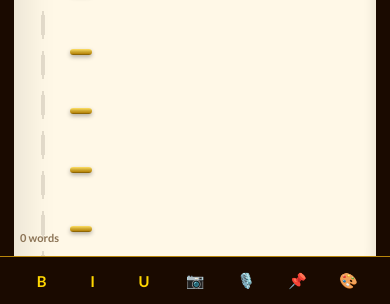
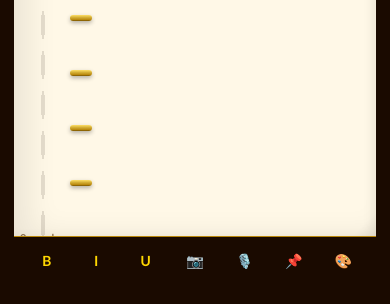
Before and after one commit to gautampiyush440-stack/dear-diary, a plain HTML site: page pages/diary.html in a window 390 px wide. Both pictures are taken after a click on the button "New Entry". Shown: the part 540-844 px from the top of the page. Drawn offline with nearby package versions, Linux system fonts and the light colour scheme; no server answers; a web font is replaced by a local one.

Commit message:
force update

```diff
--- a/css/diary.css
+++ b/css/diary.css
@@ -495,7 +495,7 @@ body {
   overflow-y: auto;
   box-shadow: inset 15px 0 30px rgba(0, 0, 0, 0.08), inset -5px 0 10px rgba(0, 0, 0, 0.05);
   transition: background-color 0.4s ease, background-image 0.4s ease;
-  padding: 30px 20px 80px 20px; /* bottom padding is for typing toolbar clearance */
+  padding: 30px 20px 40px 20px; /* reduced bottom padding since toolbar is in normal flow */
 }
 
 /* Page style classes for canvas */
@@ -675,9 +675,6 @@ body {
    WRITING TOOLBAR (Fixed above keyboard)
    -------------------------------------------------------------------------- */
 .writing-toolbar {
-  position: absolute;
-  bottom: 0;
-  left: 0;
   width: 100%;
   height: 48px;
   background-color: #1A0A00; /* Background #1A0A00 */
@@ -687,6 +684,7 @@ body {
   justify-content: space-around;
   align-items: center;
   z-index: 100;
+  flex-shrink: 0;
 }
 
 .format-btn, .toolbar-tool-btn {
@@ -1552,12 +1550,14 @@ body {
     line-height: 28px;
     min-height: 320px;
   }
-  .write-tools-bar {
-    gap: 10px;
+  .writing-toolbar {
+    gap: 8px;
     padding: 6px 12px;
   }
-  .tool-btn {
-    font-size: 15px;
+  .format-btn, .toolbar-tool-btn {
+    font-size: 14px;
+    width: 28px;
+    height: 28px;
   }
   .polaroid-card {
     width: 140px;
--- a/js/diary.js
+++ b/js/diary.js
@@ -455,11 +455,30 @@ document.addEventListener('DOMContentLoaded', () => {
     newEntryScreen.classList.remove('page-flip-close');
     newEntryScreen.classList.add('active');
     textEditor.focus();
+    if (window.visualViewport) {
+      setTimeout(handleViewportChange, 100);
+    }
+  }
+
+  function handleViewportChange() {
+    if (window.visualViewport && newEntryScreen && newEntryScreen.classList.contains('active')) {
+      newEntryScreen.style.height = `${window.visualViewport.height}px`;
+      newEntryScreen.style.top = `${window.visualViewport.offsetTop}px`;
+    }
+  }
+
+  if (window.visualViewport) {
+    window.visualViewport.addEventListener('resize', handleViewportChange);
+    window.visualViewport.addEventListener('scroll', handleViewportChange);
   }
 
   function closeEditor() {
     newEntryScreen.classList.remove('active');
     editingEntryId = null;
+    if (window.visualViewport) {
+      newEntryScreen.style.height = '';
+      newEntryScreen.style.top = '';
+    }
   }
 
   // ---------------------------------------------------------
```
